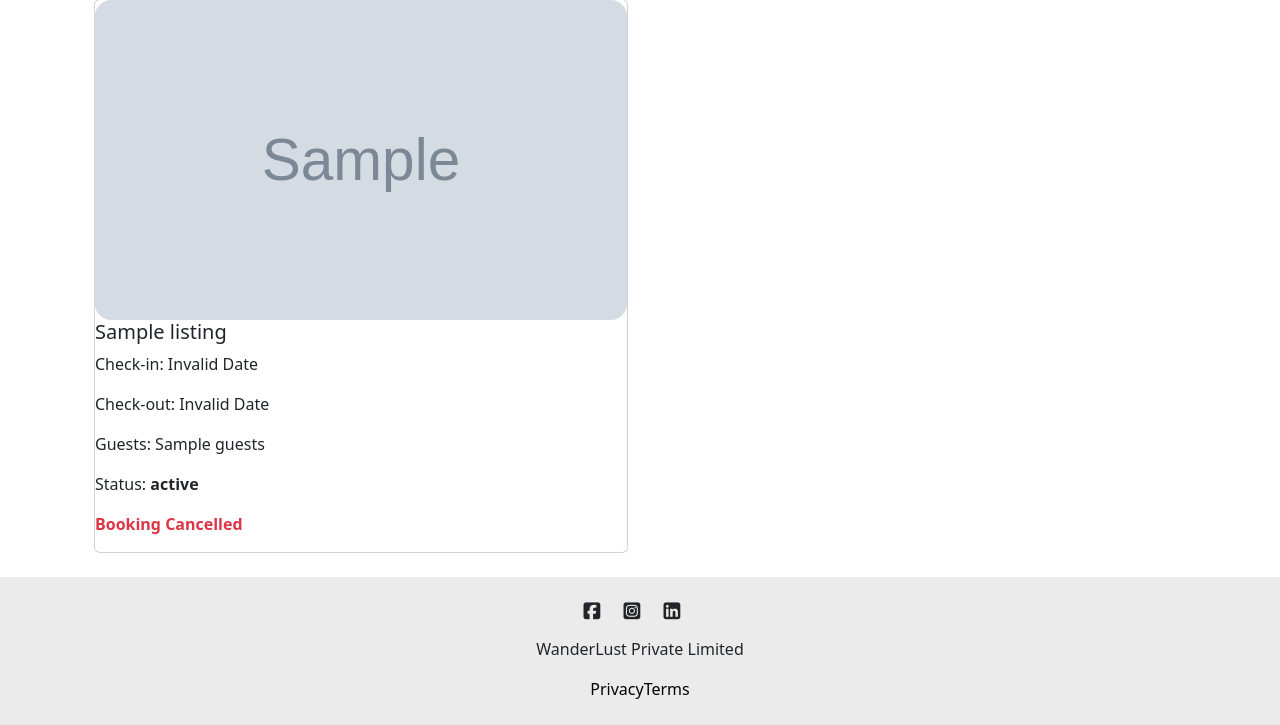
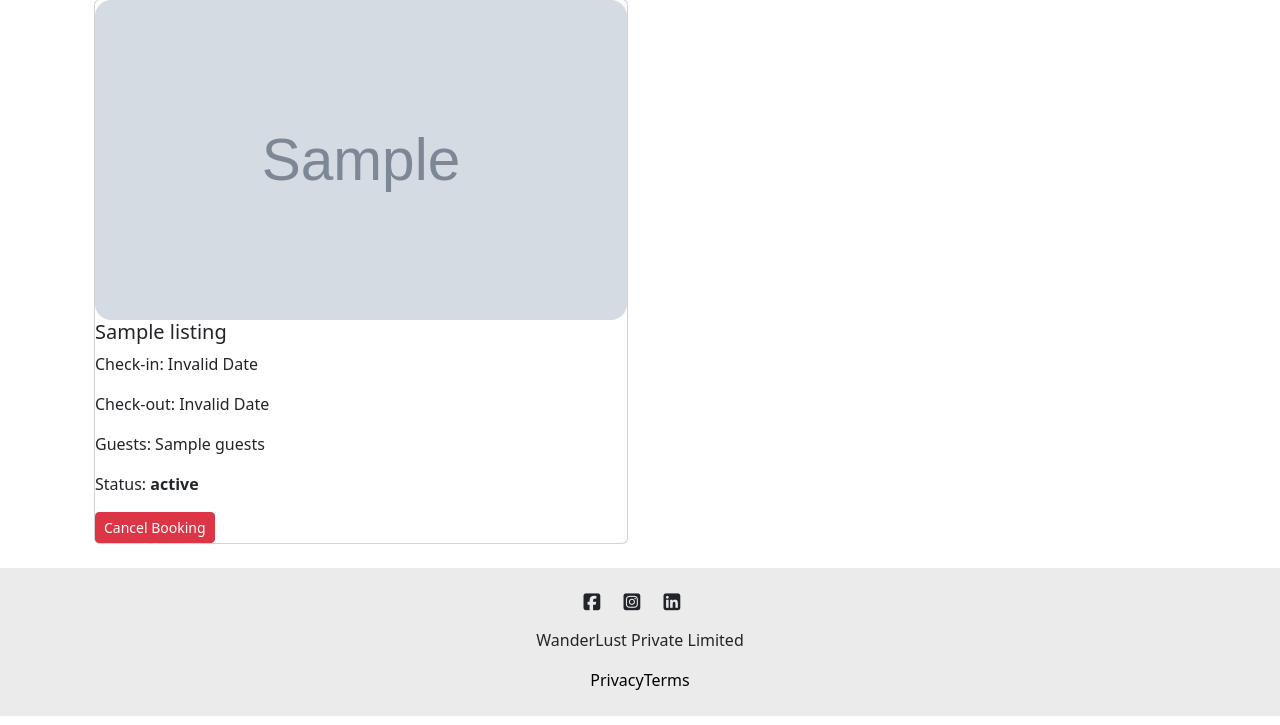
Before and after one commit to Kashish-k403/WanderLust, a Node project: template views/bookings/booking.ejs in a window 1280 px wide. Shown: the part 176-901 px from the top of the page. Run offline with Node 20 templates, Linux system fonts and the light colour scheme; the template is opened without the code that fills it: most values are stand-ins (such as "Sample title", 1, 10 or a date in 2020); grey boxes marked "Sample" are stand-in pictures; some libraries are stand-ins or nearby versions.

Commit message:
camcel booking added

```diff
--- a/views/bookings/booking.ejs
+++ b/views/bookings/booking.ejs
@@ -47,16 +47,11 @@
                                 Status:
                                 <strong><%= booking.status %></strong>
                             </p>
-
-                                <% if(booking.status === "Confirmed") { %>
-        <form action="/listings/bookings/<%= booking._id %>/cancel" method="POST">
-            <button type="submit" class="btn btn-danger btn-sm">
-                Cancel Booking
-            </button>
-        </form>
-    <% } else { %>
-        <p class="text-danger"><strong>Booking Cancelled</strong></p>
-    <% } %>
+            <form action="/listings/bookings/<%= booking._id %>/cancel" method="POST">
+                <button type="submit" class="btn btn-danger btn-sm">
+                    Cancel Booking
+                </button>
+            </form>
 
                         </div>
                     </div>
```
